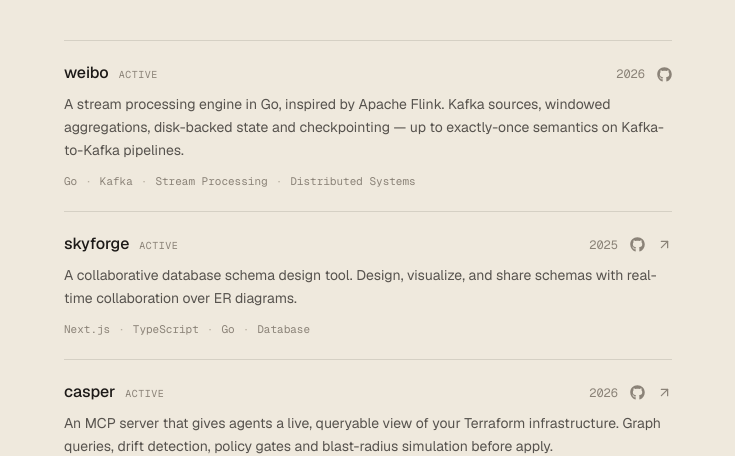
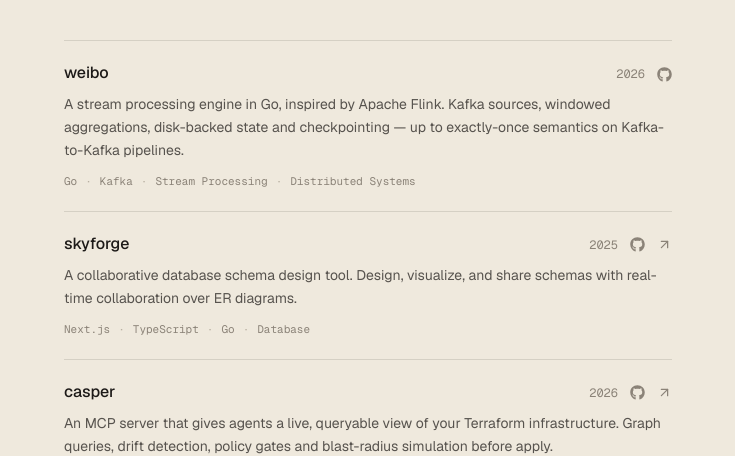
Before and after one commit to ASHUTOSH-SWAIN-GIT/folio, a Next.js app: page /projects in a window 1280 px wide. Shown: the part 141-597 px from the top of the page, without its empty margins (272-1007 px from the left). Built offline with nearby package versions, Linux system fonts and the light colour scheme.

Commit message:
Remove active project tags

```diff
--- a/components/ProjectRow.tsx
+++ b/components/ProjectRow.tsx
@@ -17,11 +17,6 @@
           >
             {project.title}
           </a>
-          {project.status && (
-            <span className="font-mono text-[10px] uppercase tracking-wider text-[color:var(--subtle)]">
-              {project.status}
-            </span>
-          )}
         </div>
         <div className="flex items-center gap-3 shrink-0">
           <span className="font-mono text-xs text-[color:var(--subtle)] tabular-nums">
--- a/lib/data.ts
+++ b/lib/data.ts
@@ -5,7 +5,6 @@
   demo?: string;
   tags: string[];
   year: string;
-  status?: string;
   kind?: "systems" | "infra" | "product" | "tool";
   featured?: boolean;
 };
@@ -35,7 +34,6 @@
     link: "https://github.com/ASHUTOSH-SWAIN-GIT/Weibo",
     tags: ["Go", "Kafka", "Stream Processing", "Distributed Systems"],
     year: "2026",
-    status: "Active",
     kind: "systems",
     featured: true,
   },
@@ -47,7 +45,6 @@
     demo: "https://skyforge.lowkeydev.me/",
     tags: ["Next.js", "TypeScript", "Go", "Database"],
     year: "2025",
-    status: "Active",
     kind: "product",
     featured: true,
   },
@@ -59,7 +56,6 @@
     demo: "https://casper.lowkeydev.me/",
     tags: ["Go", "MCP", "Terraform", "Infra"],
     year: "2026",
-    status: "Active",
     kind: "infra",
     featured: true,
   },
```
